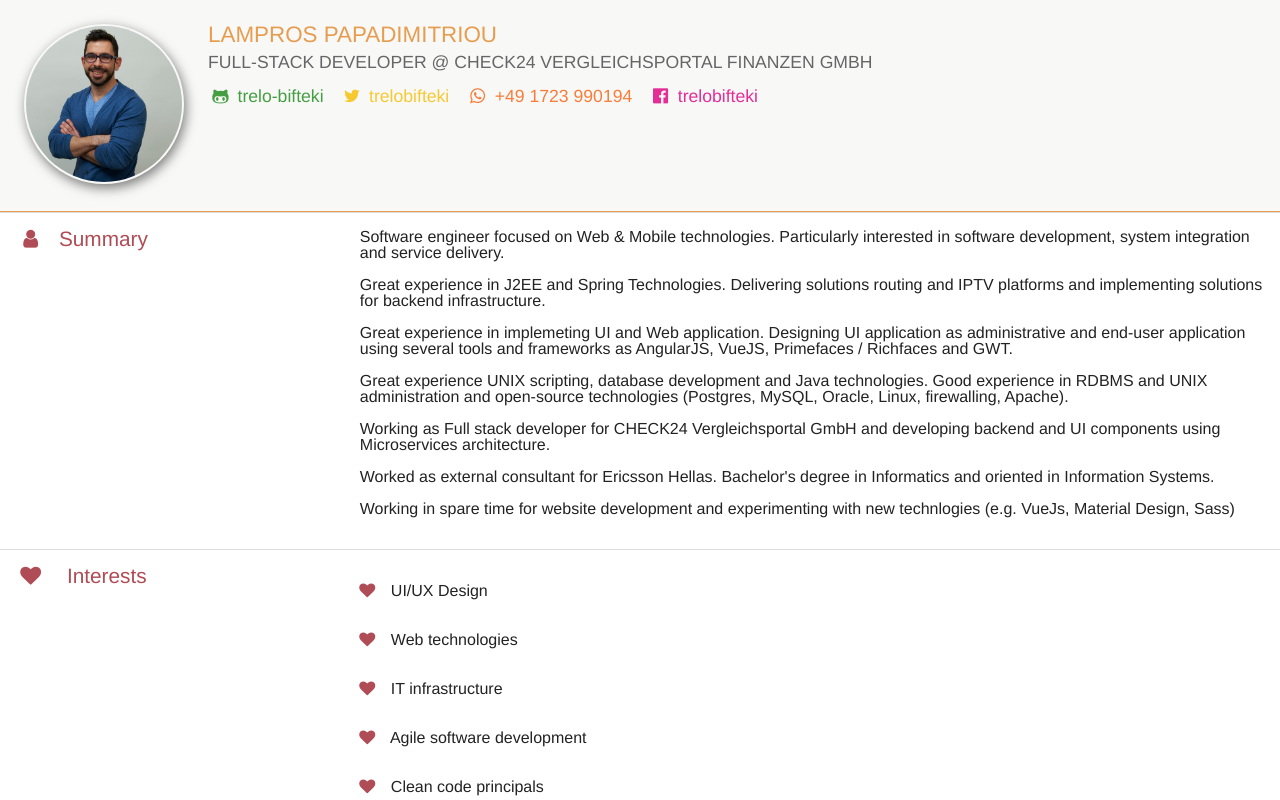
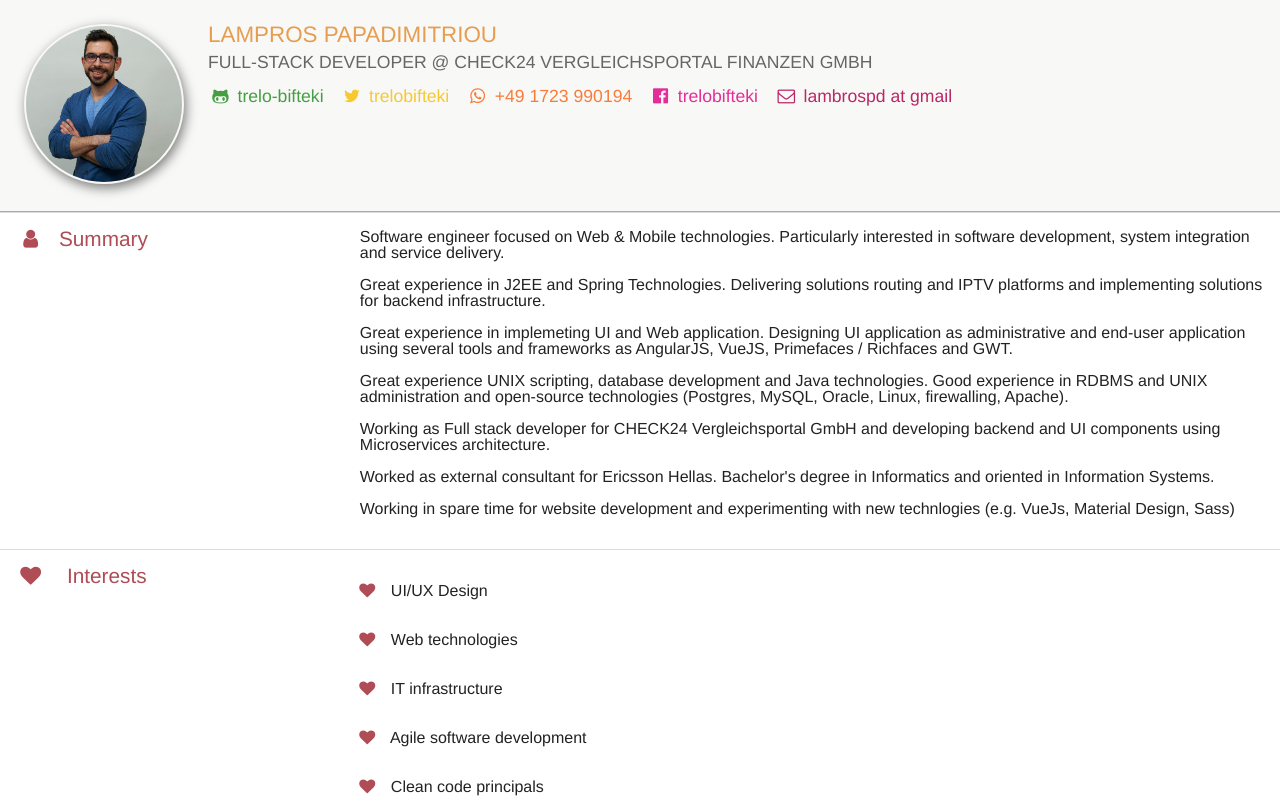
Before and after one commit to trelo-bifteki/www.trelobifteki.com, a Vue app: page /#/ in a window 1280 px wide. Shown: the top 800 px of the page. Built offline with nearby package versions, Linux system fonts and the light colour scheme.

Commit message:
adding smaller avatar

```diff
--- a/src/components/CurriculumVitae.vue
+++ b/src/components/CurriculumVitae.vue
@@ -47,7 +47,7 @@ export default {
   <div class="route-cv">
     <section class="route-cv__personal-information">
       <div class="route-cv__avatar">
-        <img src="../assets/avatar.jpg"
+        <img src="../assets/avatar-small.jpg"
           alt="avatar"
           class="route-cv__avatar-image">
       </div>
--- a/src/components/SocialLinks.vue
+++ b/src/components/SocialLinks.vue
@@ -18,9 +18,16 @@ export default {
       <i class="icon-whatsapp"></i>
       +49 1723 990194
     </a>
-    <a href="https://www.facebook.com/trelobifteki" target="_blank">
+    <a
+      href="https://www.facebook.com/trelobifteki"
+      target="_blank"
+    >
       <i class="icon-facebook-official"></i>
       trelobifteki
+    </a>
+    <a href="mailto:lambrospd at gmail.com">
+      <i class="icon-mail"></i>
+      lambrospd at gmail
     </a>
   </div>
 </template>
```
Also changed, not shown: src/assets/avatar-small.jpg (added).
